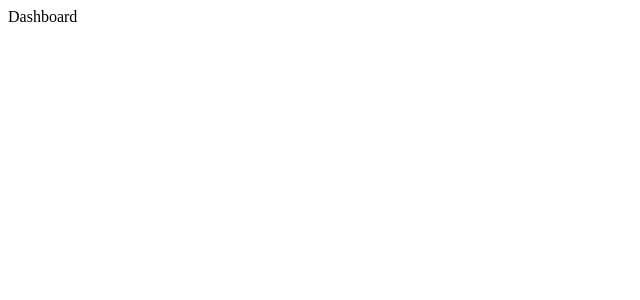
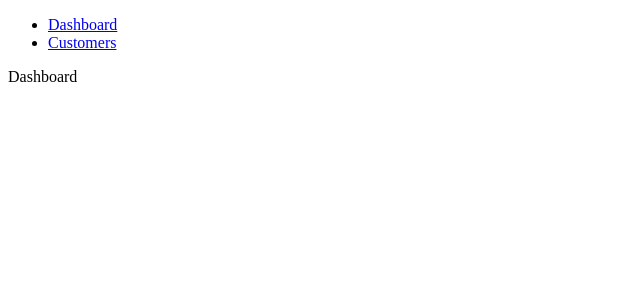
Before and after one commit to warugaki-web-developer/react-admin-dashboard, a React (Vite) app: page / in a window 1280 px wide. Shown: the top 300 px of the page, without its empty margins (0-640 px from the left). Built offline with nearby package versions, Linux system fonts and the light colour scheme.

Commit message:
LayoutコンポーネントにSidebarコンポーネントをインポート

```diff
--- a/src/components/layout/Layout.tsx
+++ b/src/components/layout/Layout.tsx
@@ -2,8 +2,11 @@ import React from 'react';
 
 import { Outlet } from 'react-router-dom';
 
+import Sidebar from '../Sidebar';
+
 const Layout = () => (
   <div>
+    <Sidebar />
     <Outlet />
   </div>
 );
```
